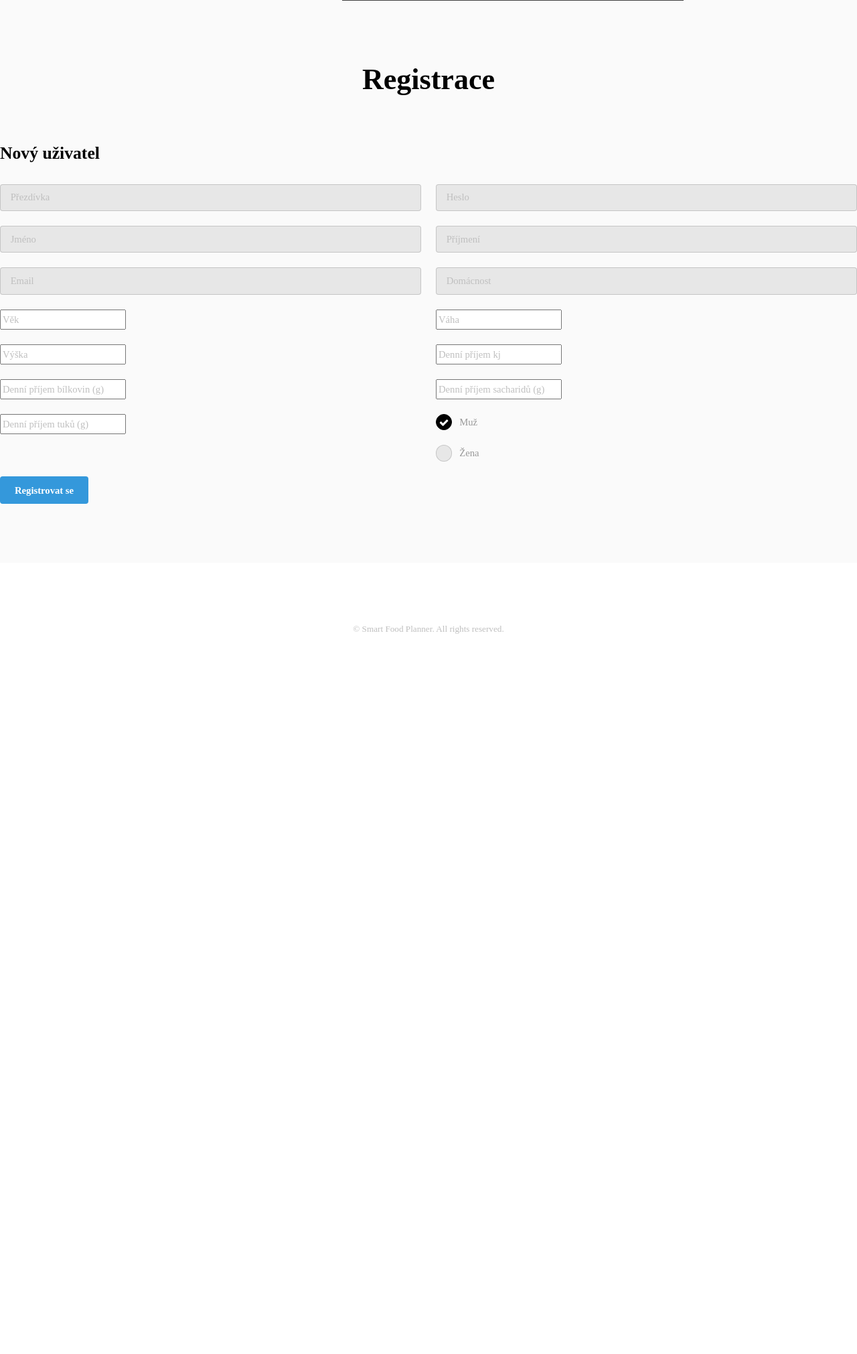
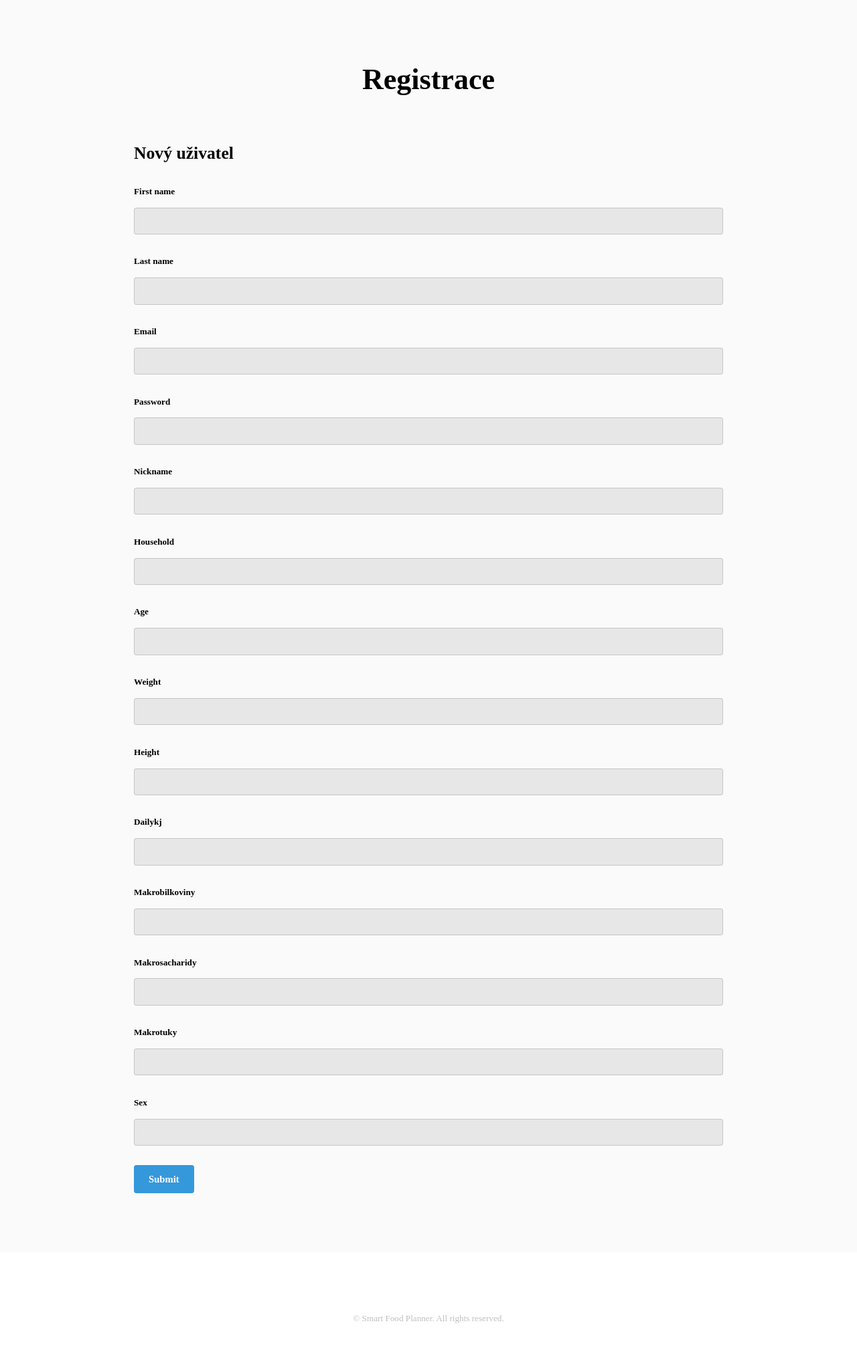
Before and after one commit to chicquita/NezerJakoPraseAppka, a Flask app: template templates/signup.html in a window 1280 px wide. Shown: the part 48-2069 px from the top of the page at 67% size. Before the commit the page ends 994 px from the top, so only its background shows below. Run offline with Flask 2, Linux system fonts and the light colour scheme; the template is opened without the code that fills it, so the values that code supplies are empty, except form fields; form fields are guessed from the names that the template uses; parts of the project's set-up code (start-up, migrations or seed data) failed here and were passed over; some libraries are stand-ins or nearby versions; some web fonts are replaced.

Commit message:
uprava tabulky (wtf forms)

```diff
--- a/templates/signup.html
+++ b/templates/signup.html
@@ -37,62 +37,26 @@
 							</header>
 						</div>
 					<!-- Form -->
-										<h3>Nový uživatel</h3>
-
-										<form method="post" action="#">
-											<div class="row uniform">
-												<div class="6u 12u$(xsmall)">
-													<input type="text" name="prezdivka" id="prezdivka" value="" placeholder="Přezdívka" />
-												</div>
-												<div class="6u 12u$(xsmall)">
-													<input type="password" name="heslo" id="heslo" value="" placeholder="Heslo" />
-												</div>
-												<div class="6u 12u$(xsmall)">
-													<input type="text" name="jméno" id="jméno" value="" placeholder="Jméno" />
-												</div>
-												<div class="6u 12u$(xsmall)">
-													<input type="text" name="příjmení" id="příjmení" value="" placeholder="Příjmení" />
-												</div>
-												<div class="6u 12u$(xsmall)">
-													<input type="email" name="email" id="email" value="" placeholder="Email" />
-												</div>
-												<div class="6u 12u$(xsmall)">
-													<input type="text" name="domacnost" id="domacnost" value="" placeholder="Domácnost" />
-												</div>
-												<div class="6u 12u$(xsmall)">
-													<input type="number" name="vek" id="vek" value="" placeholder="Věk" />
-												</div>
-												<div class="6u 12u$(xsmall)">
-													<input type="number" name="vaha" id="vaha" value="" placeholder="Váha" />
-												</div>
-												<div class="6u 12u$(xsmall)">
-													<input type="number" name="vyska" id="vyska" value="" placeholder="Výška" />
-												</div>
-												<div class="6u 12u$(xsmall)">
-													<input type="number" name="denni_prijem_kj" id="denni_prijem_kj" value="" placeholder="Denní příjem kj" />
-												</div>
-												<div class="6u 12u$(xsmall)">
-													<input type="number" name="makro_bilkoviny" id="makro_bilkoviny" value="" placeholder="Denní příjem bílkovin (g)" />
-												</div>
-												<div class="6u 12u$(xsmall)">
-													<input type="number" name="makro_sacharidy" id="makro_sacharidy" value="" placeholder="Denní příjem sacharidů (g)" />
-												</div>
-												<div class="6u 12u$(xsmall)">
-													<input type="number" name="makro_tuky" id="makro_tuky" value="" placeholder="Denní příjem tuků (g)" />
-												</div>
-												<div class="4u 12u$(small)">
-													<input type="radio" id="muz" name="pohlavi" checked><label for="muz">Muž</label>
-												</div>
-												<div class="4u 12u$(small)">
-													<input type="radio" id="zena" name="pohlavi"><label for="zena">Žena</label>
-												</div>
-												<div class="12u$">
-													<ul class="actions">
-														<li><input type="submit" value="Registrovat se" /></li>
-													</ul>
-												</div>
-											</div>
-										</form>
+						<div class="inner">
+							<h3>Nový uživatel</h3>
+								<form method="post" action="#">
+									{{ form.hidden_tag() }}
+										<p>{{ form.first_name.label }}{{ form.first_name(size=32) }}</p>
+										<p>{{ form.last_name.label }}{{ form.last_name(size=32) }}</p>
+										<p>{{ form.email.label }} {{ form.email(size=32) }}</p>
+										<p>{{ form.password.label }}{{ form.password(size=32) }}</p>
+										<p>{{ form.nickname.label }}{{ form.nickname(size=32) }}</p>
+										<p>{{ form.household.label }}{{ form.household(size=32) }}</p>
+										<p>{{ form.age.label }}{{ form.age(size=32) }}</p>
+										<p>{{ form.weight.label }}{{ form.weight(size=32) }}</p>
+										<p>{{ form.height.label }}{{ form.height(size=32) }}</p>
+										<p>{{ form.dailykj.label }}{{ form.dailykj(size=32) }}</p>
+										<p>{{ form.makrobilkoviny.label }}{{ form.makrobilkoviny(size=32) }}</p>
+										<p>{{ form.makrosacharidy.label }}{{ form.makrosacharidy(size=32) }}</p>
+										<p>{{ form.makrotuky.label }}{{ form.makrotuky(size=32) }}</p>
+										<p>{{ form.sex.label }}{{ form.sex(size=32) }}</p>
+										<p>{{ form.submit() }}</p>
+								</form>
 					</section>
 
 		<!-- Footer -->
```
